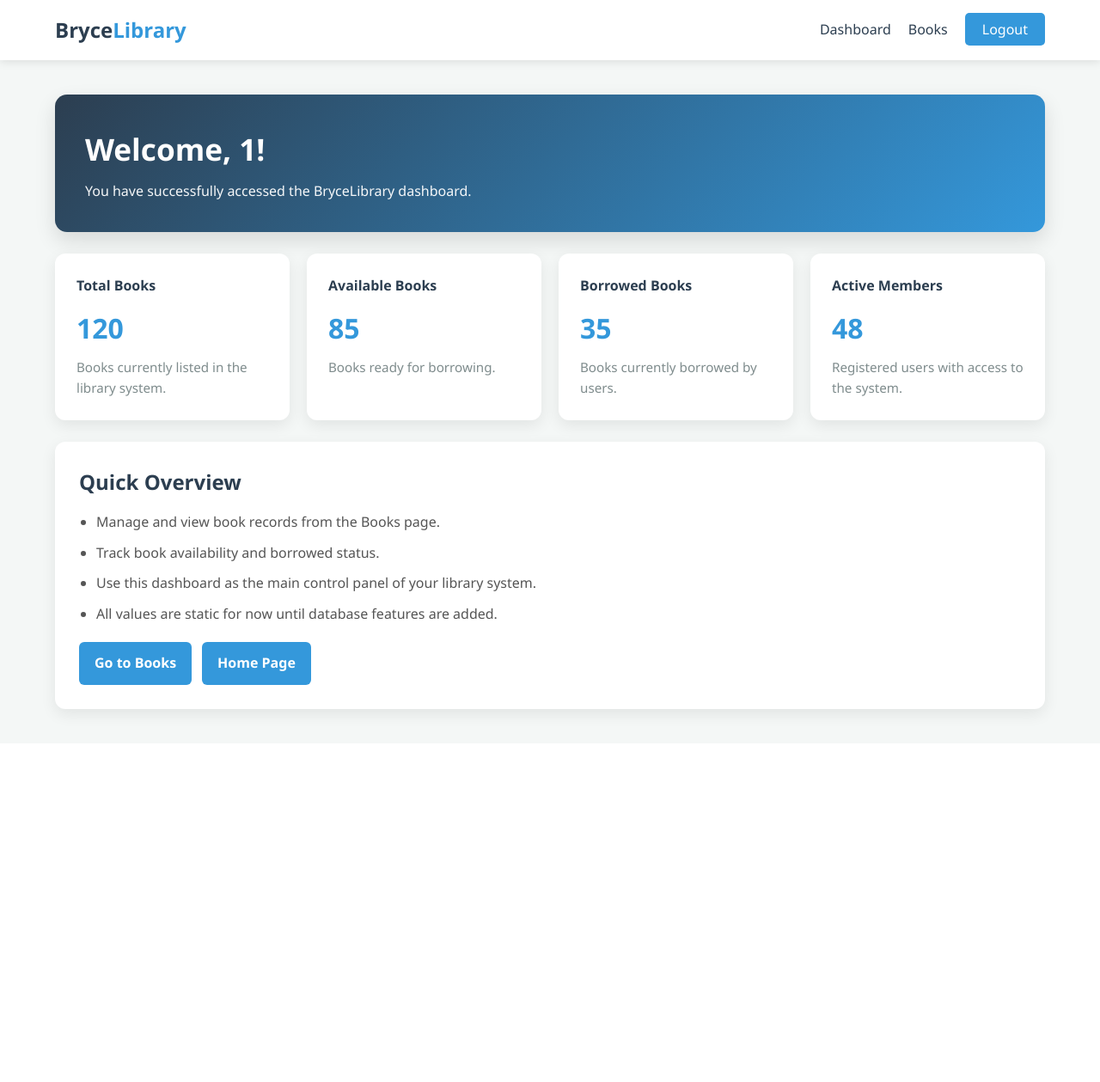
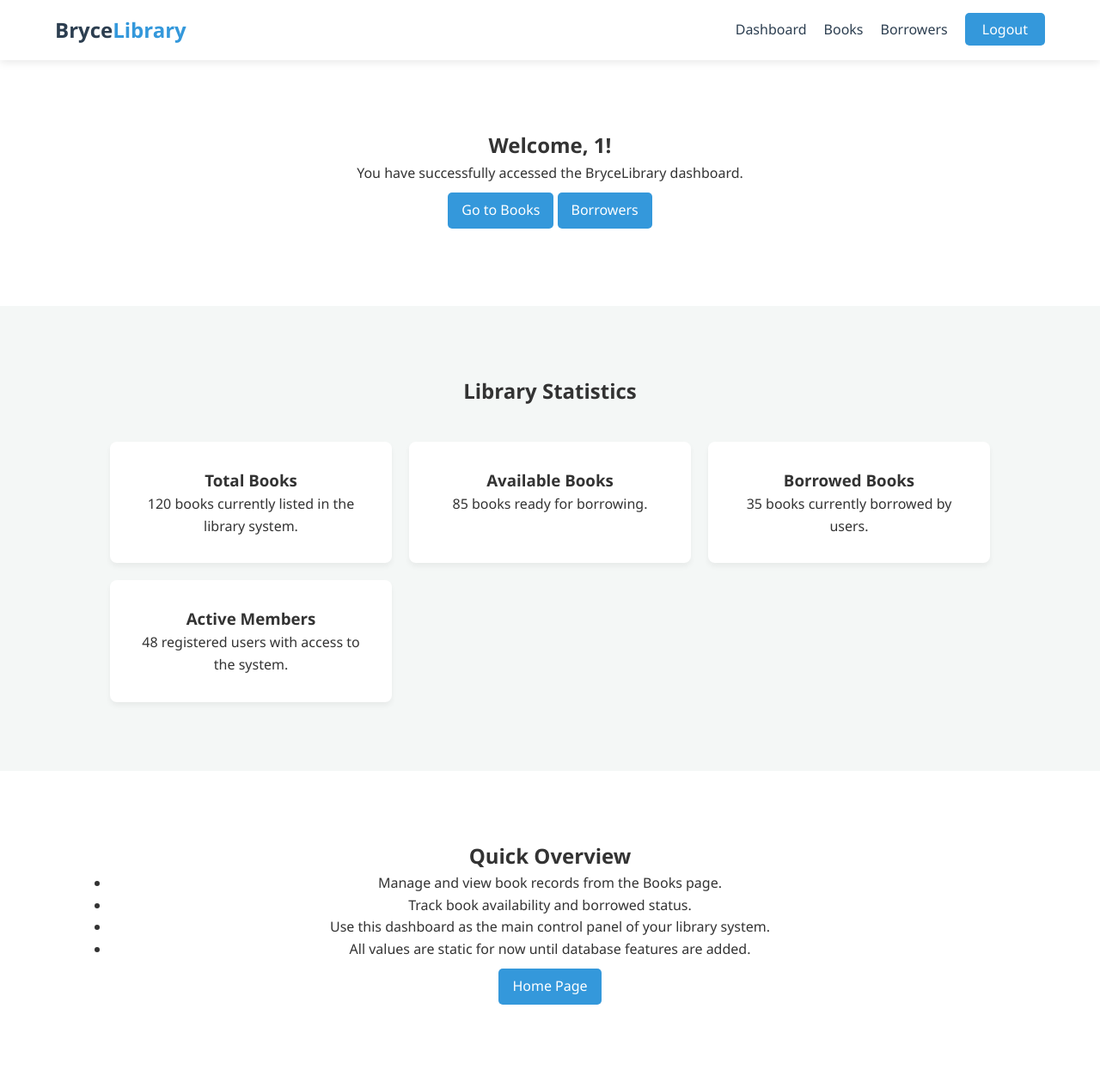
Before and after one commit to kjmBibang/library-management-system, a PHP site: page /dashboard.php in a window 1280 px wide. Shown: the whole page at 86% size. Before the commit the page ends 842 px from the top, so only its background shows below. Run offline with PHP 8.4, Linux system fonts and the light colour scheme; the visitor is signed in with stand-in values (Sample User, id 1).

Commit message:
refactored the wrong UI design

```diff
--- a/css/style.css
+++ b/css/style.css
@@ -304,112 +304,3 @@ form input{
 }
 /* =================================================================================================*/
 /* DO NOT EDIT ABOVE UNDER ANY CIRCUMSTANCE | AYAW I EDIT AND CODE SA TAAS */
-
-/* ============================= */
-/* DASHBOARD PAGE ONLY STYLES    */
-/* Safe naming to avoid conflict */
-/* ============================= */
-
-.dashboard-page-body {
-    background: #f4f7f6;
-    min-height: 100vh;
-}
-
-.dashboard-page-wrapper {
-    width: 90%;
-    max-width: 1200px;
-    margin: 40px auto;
-}
-
-.dashboard-page-hero {
-    background: linear-gradient(135deg, #2c3e50, #3498db);
-    color: #fff;
-    padding: 35px;
-    border-radius: 14px;
-    box-shadow: 0 10px 25px rgba(0,0,0,0.12);
-    margin-bottom: 25px;
-}
-
-.dashboard-page-hero h1 {
-    font-size: 2.2rem;
-    margin-bottom: 8px;
-}
-
-.dashboard-page-hero p {
-    font-size: 1rem;
-    opacity: 0.95;
-}
-
-.dashboard-page-stats-grid {
-    display: grid;
-    grid-template-columns: repeat(auto-fit, minmax(220px, 1fr));
-    gap: 20px;
-    margin-bottom: 25px;
-}
-
-.dashboard-page-stat-card {
-    background: #fff;
-    border-radius: 12px;
-    padding: 25px;
-    box-shadow: 0 6px 18px rgba(0,0,0,0.08);
-}
-
-.dashboard-page-stat-card h3 {
-    color: #2c3e50;
-    font-size: 1rem;
-    margin-bottom: 10px;
-}
-
-.dashboard-page-stat-number {
-    font-size: 2rem;
-    font-weight: bold;
-    color: #3498db;
-    margin-bottom: 8px;
-}
-
-.dashboard-page-stat-card p {
-    color: #7f8c8d;
-    font-size: 0.95rem;
-}
-
-.dashboard-page-panel {
-    background: #fff;
-    border-radius: 12px;
-    padding: 28px;
-    box-shadow: 0 6px 18px rgba(0,0,0,0.08);
-}
-
-.dashboard-page-panel h2 {
-    color: #2c3e50;
-    margin-bottom: 15px;
-}
-
-.dashboard-page-panel ul {
-    padding-left: 20px;
-    color: #555;
-    margin-bottom: 20px;
-}
-
-.dashboard-page-panel li {
-    margin-bottom: 10px;
-}
-
-.dashboard-page-links {
-    display: flex;
-    gap: 12px;
-    flex-wrap: wrap;
-}
-
-.dashboard-page-links a {
-    display: inline-block;
-    text-decoration: none;
-    background: #3498db;
-    color: #fff;
-    padding: 12px 18px;
-    border-radius: 6px;
-    font-weight: 600;
-}
-
-.dashboard-page-links a:hover {
-    background: #2980b9;
-}
--- a/dashboard.php
+++ b/dashboard.php
@@ -14,50 +14,51 @@ if (!isset($_SESSION['user_id'])) {
     <title>Dashboard | BryceLibrary</title>
     <link rel="stylesheet" href="css/style.css">
 </head>
-<body class="dashboard-page-body">
+<body>
 
     <nav class="navbar">
         <div class="logo">Bryce<span>Library</span></div>
         <ul class="nav-links">
             <li><a href="dashboard.php">Dashboard</a></li>
             <li><a href="books.php">Books</a></li>
+            <li><a href="borrowers.php">Borrowers</a></li>
             <li><a href="login.php" class="login-btn">Logout</a></li>
         </ul>
     </nav>
 
-    <div class="dashboard-page-wrapper">
-        <div class="dashboard-page-hero">
-            <h1>Welcome, <?php echo htmlspecialchars($_SESSION['library_id']); ?>!</h1>
-            <p>You have successfully accessed the BryceLibrary dashboard.</p>
-        </div>
+    <section class="section">
+        <h1>Welcome, <?php echo htmlspecialchars($_SESSION['library_id']); ?>!</h1>
+        <p>You have successfully accessed the BryceLibrary dashboard.</p>
+        <a href="books.php" class="primary-btn">Go to Books</a>
+        <a href="borrowers.php" class="primary-btn">Borrowers</a>
+    </section>
 
-        <div class="dashboard-page-stats-grid">
-            <div class="dashboard-page-stat-card">
+    <section class="section bg-light">
+        <h2>Library Statistics</h2>
+        <div class="services-grid">
+            <div class="service-card">
                 <h3>Total Books</h3>
-                <div class="dashboard-page-stat-number">120</div>
-                <p>Books currently listed in the library system.</p>
+                <p>120 books currently listed in the library system.</p>
             </div>
 
-            <div class="dashboard-page-stat-card">
+            <div class="service-card">
                 <h3>Available Books</h3>
-                <div class="dashboard-page-stat-number">85</div>
-                <p>Books ready for borrowing.</p>
+                <p>85 books ready for borrowing.</p>
             </div>
 
-            <div class="dashboard-page-stat-card">
+            <div class="service-card">
                 <h3>Borrowed Books</h3>
-                <div class="dashboard-page-stat-number">35</div>
-                <p>Books currently borrowed by users.</p>
+                <p>35 books currently borrowed by users.</p>
             </div>
 
-            <div class="dashboard-page-stat-card">
+            <div class="service-card">
                 <h3>Active Members</h3>
-                <div class="dashboard-page-stat-number">48</div>
-                <p>Registered users with access to the system.</p>
+                <p>48 registered users with access to the system.</p>
             </div>
         </div>
+    </section>
 
-        <div class="dashboard-page-panel">
+    <section class="section">
             <h2>Quick Overview</h2>
             <ul>
                 <li>Manage and view book records from the Books page.</li>
@@ -66,12 +67,8 @@ if (!isset($_SESSION['user_id'])) {
                 <li>All values are static for now until database features are added.</li>
             </ul>
 
-            <div class="dashboard-page-links">
-                <a href="books.php">Go to Books</a>
-                <a href="index.php">Home Page</a>
-            </div>
-        </div>
-    </div>
+            <a href="index.php" class="primary-btn">Home Page</a>
+    </section>
 
 </body>
 </html>
```
